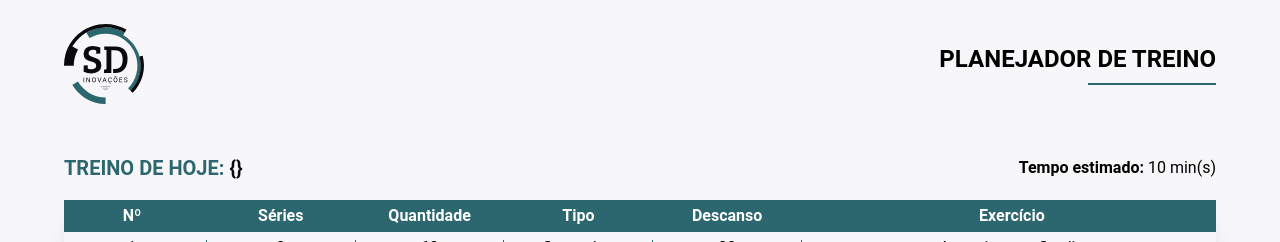
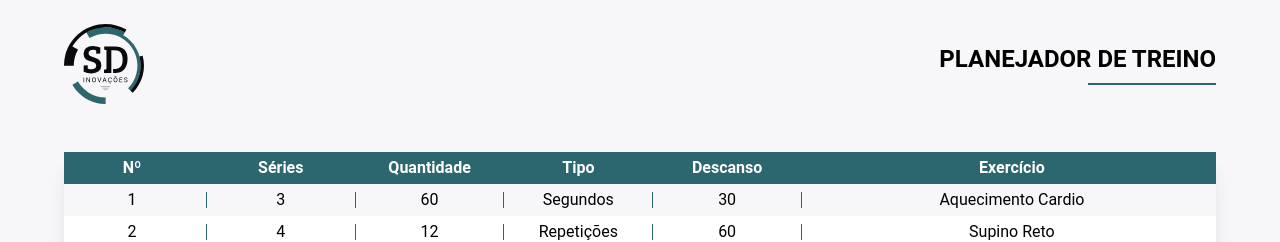
Before and after one commit to devdiogenes/ExerciceRoutineMaker, a Vue app: page / in a window 1280 px wide. Shown: the top 242 px of the page. Built offline with nearby package versions, Linux system fonts and the light colour scheme.

Commit message:
fix: Comment resources that are not ready yet

```diff
--- a/src/components/ActionBar.vue
+++ b/src/components/ActionBar.vue
@@ -17,6 +17,7 @@
     <div class="w-screen bottom-0 left-0 fixed">
         <div class="m-5 flex justify-between items-end">
             <div class="flex sm:h-12 sm:items-end flex-col sm:flex-row">
+                <!-- TODO
                 <ActionButton title="Trocar Treino"
                 icon="repeat-outline"
                 size="large"
@@ -44,6 +45,7 @@
                 @click="show_hide_buttons"
                 class="flex sm:hidden m-1"
                 />
+                -->
             </div>
             <div
             class="flex items-center bg-white py-2 pl-6 pr-3 rounded-full shadow-md cursor-pointer
--- a/src/components/Main.vue
+++ b/src/components/Main.vue
@@ -11,7 +11,7 @@
 </script>
 <template>
     <main class="py-10 font-bold">
-        <Info />
+        <!-- <Info /> -->
         <Table @show_window="emit_show_window" />
         <div class="h-10 w-full" />
     </main>
```
